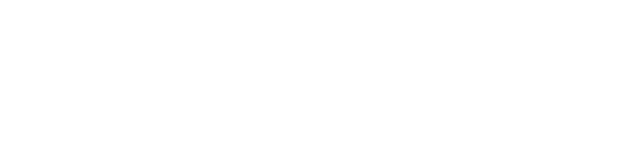
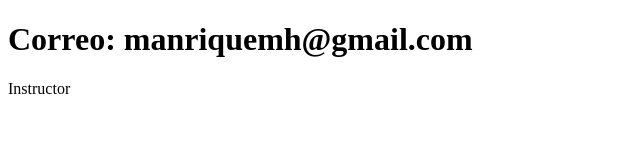
Before and after one commit to EdgarManriqueMH/sistema-de-registro, a plain HTML site: page contacto.html in a window 1280 px wide. Shown: the whole page, without its empty margins (0-640 px from the left). Drawn offline with Linux system fonts and the light colour scheme.

Commit message:
Actualiza el contacto

```diff
--- a/contacto.html
+++ b/contacto.html
@@ -6,6 +6,7 @@
   <title>Contacto</title>
 </head>
 <body>
-
+  <h1>Correo: manriquemh@gmail.com</h1>
+  <p>Instructor</p>
 </body>
 </html>
```
